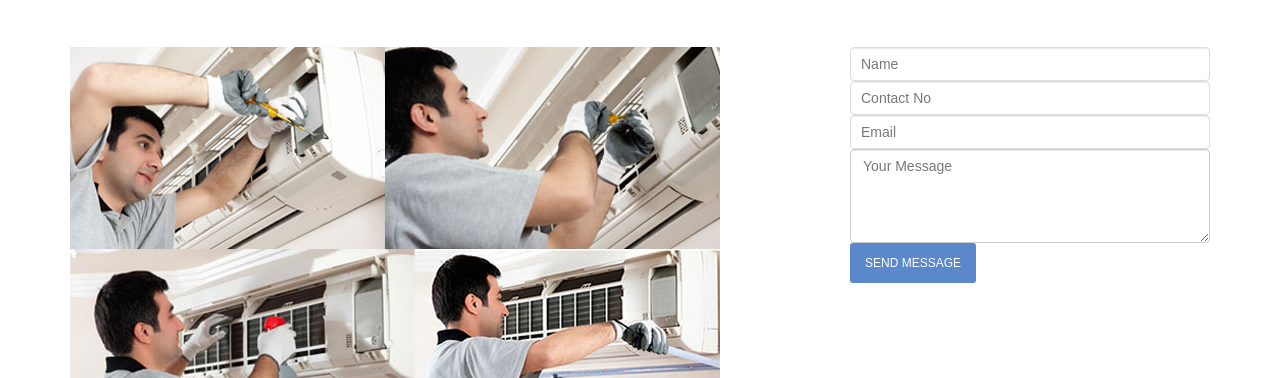
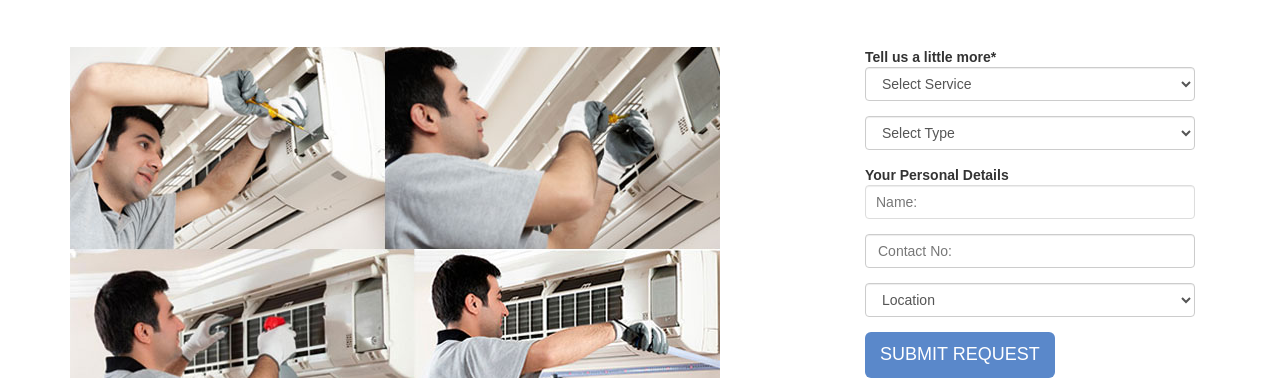
Before and after one commit to vigneshavm/VVHOMECARE, a website: page views/vvhome/air-conditioners.html in a window 1280 px wide. Shown: the part 422-800 px from the top of the page. Drawn offline with Linux system fonts and the light colour scheme; files that its build step writes are made by us from their sources; files whose address does not match are found by name.

Commit message:
service based

```diff
--- a/views/vvhome/air-conditioners.html
+++ b/views/vvhome/air-conditioners.html
@@ -45,11 +45,11 @@
             </div>
             <div class="navbar-collapse collapse">
                 <ul class="nav navbar-nav">
-                    <li ><a href="/">Home</a></li>
-                    <li ><a href="/washing-machines">Washing Machines</a></li>
-                    <li ><a href="/refrigerators">Refrigerators</a></li>
-                    <li class="active"  ><a href="/air-conditioners">Air Conditioners</a></li>
-                    <li ><a href="/purifier">Purifier</a></li>
+                    <li><a href="/">Home</a></li>
+                    <li><a href="/washing-machines">Washing Machines</a></li>
+                    <li><a href="/refrigerators">Refrigerators</a></li>
+                    <li class="active"><a href="/air-conditioners">Air Conditioners</a></li>
+                    <li><a href="/purifier">Purifier</a></li>
                     <li><a href="/contact">Contact</a></li>
                     <li><a href="/register">Register</a></li>
                 </ul>
@@ -59,13 +59,11 @@
 </div>
 
 
-
-
-
 <div class="maincontent-area">
     <div class="container">
         <div class="row">
             <h1 class="section-title" style="color: rosybrown;font-weight: bold">AC REPAIR SERVICE IN COVAI</h1>
+
             <h2 class="section-title" style="color: cornflowerblue;">AC REPAIR, SERVICE AND INSTALLATION</h2>
 
             <div class="col-md-8">
@@ -79,22 +77,68 @@
 
 
             <div class="col-md-4">
-                <form>
-                <input id="name" placeholder="Name" title="Name" class="form-control" name="name" type="text" value="">
-                    <input id="contact_no" placeholder="Contact No" title="Contact No" class="form-control" name="contact_no" type="text" value="">
-                    <input id="email" placeholder="Email" title="Email" class="form-control" name="email" type="text" value="">
-                    <textarea id="message" placeholder="Your Message" title="Your Message" rows="4" class="form-control" name="message" cols="50"></textarea>
-                    <div>
-                    <button type="submit" id="send_message" class="btn btn-sm btn-default full-width btn-effect">Send Message</button>
 
-                    </div></form>
+                <div style="text-align:left;">
+                    <span class="sch_label col-sm-12"><strong>Tell us a little more*</strong></span>
+
+                    <div class="form-group col-sm-12">
+                        <select name="service" id="service" class="form-control" required="required">
+                            <option value="">Select Service</option>
+                            <option value="AC Repairing">AC Repairing</option>
+                            <option value="AC Installation">AC Installation</option>
+                            <option value="AC Servicing">AC Servicing</option>
+                            <option value="AC Shifting">AC Shifting</option>
+                            <option value="AC AMC">AC AMC</option>
+                            <option value="AC Accessories">AC Accessories</option>
+                            <option value="Other AC Service">Other Service</option>
+                        </select>
+                    </div>
+                    <div class="form-group col-sm-12">
+                        <select name="type" id="type" class="form-control" required="required">
+                            <option value="">Select Type</option>
+                            <option value="Window AC">Window AC</option>
+                            <option value="Split AC">Split AC</option>
+                            <option value="Central AC">Central AC</option>
+                            <option value="Cassette AC">Cassette AC</option>
+                            <option value="Packaged AC">Packaged AC</option>
+                            <option value="Tower AC">Tower AC</option>
+                            <option value="Portable AC">Portable AC</option>
+                            <option value="Commercial AC">Commercial AC</option>
+                            <option value="Don't Know Type">I Don't Know My Type</option>
+                            <option value="Other AC">Other Type</option>
+                        </select>
+                    </div>
+
+                    <span class="sch_label col-sm-12"><strong>Your Personal Details</strong></span>
+                    <div class="form-group col-sm-12">
+                        <input type="text" name="name" id="name" class="form-control" placeholder="Name:" required="required">
+                    </div>
+                    <div class="form-group col-sm-12">
+                        <input type="number" name="phone" id="phone" placeholder="Contact No:" class="form-control" required="required">
+                    </div>
+
+                    <div class="form-group col-sm-12">
+                        <select name="city" id="city" class="form-control" required="required">
+                            <option value="" selected="selected">Location</option>
+                            <option value="New Delhi"> New Delhi </option>
+                            <option value="South Delhi"> South Delhi</option>
+                            <option value="East Delhi"> East Delhi</option>
+                            <option value="West Delhi"> West Delhi </option>
+                            <option value="North Delhi"> North Delhi </option>
+                            <option value="Central Delhi"> Central Delhi </option>
+                            <option value="Other"> Other </option>
+
+                        </select>
+                    </div>
+                </div>
+                <div class="form-group col-xs-12">
+                    <input type="submit" value="Submit Request" name="enquiry" id="shiny" class="btn btn-primary btn-lg" title="Click here to submit your message!">
+                </div>
             </div>
-          </div>
+        </div>
 
     </div>
 </div>
-
-
 
 
 <div class="maincontent-area">
@@ -123,7 +167,7 @@
 
                                 <div class="product-carousel-price">
                                     <ins>Rs. 32,990</ins>
-                                    <del>Rs. 35,000 </del>
+                                    <del>Rs. 35,000</del>
                                 </div>
                             </div>
                         </div>
@@ -131,7 +175,7 @@
                         <div class="col-md-4">
                             <div class="single-product">
                                 <div class="product-f-image">
-                                <img src="/images/AC/123.jpg" alt="">
+                                    <img src="/images/AC/123.jpg" alt="">
 
                                     <div class="product-hover">
                                         <a href="" class="view-details-link"><i
@@ -150,7 +194,7 @@
                         <div class="col-md-4">
                             <div class="single-product">
                                 <div class="product-f-image">
-                                <img src="/images/AC/1234.jpg" alt="">
+                                    <img src="/images/AC/1234.jpg" alt="">
 
                                     <div class="product-hover">
                                         <a href="" class="view-details-link"><i
```
